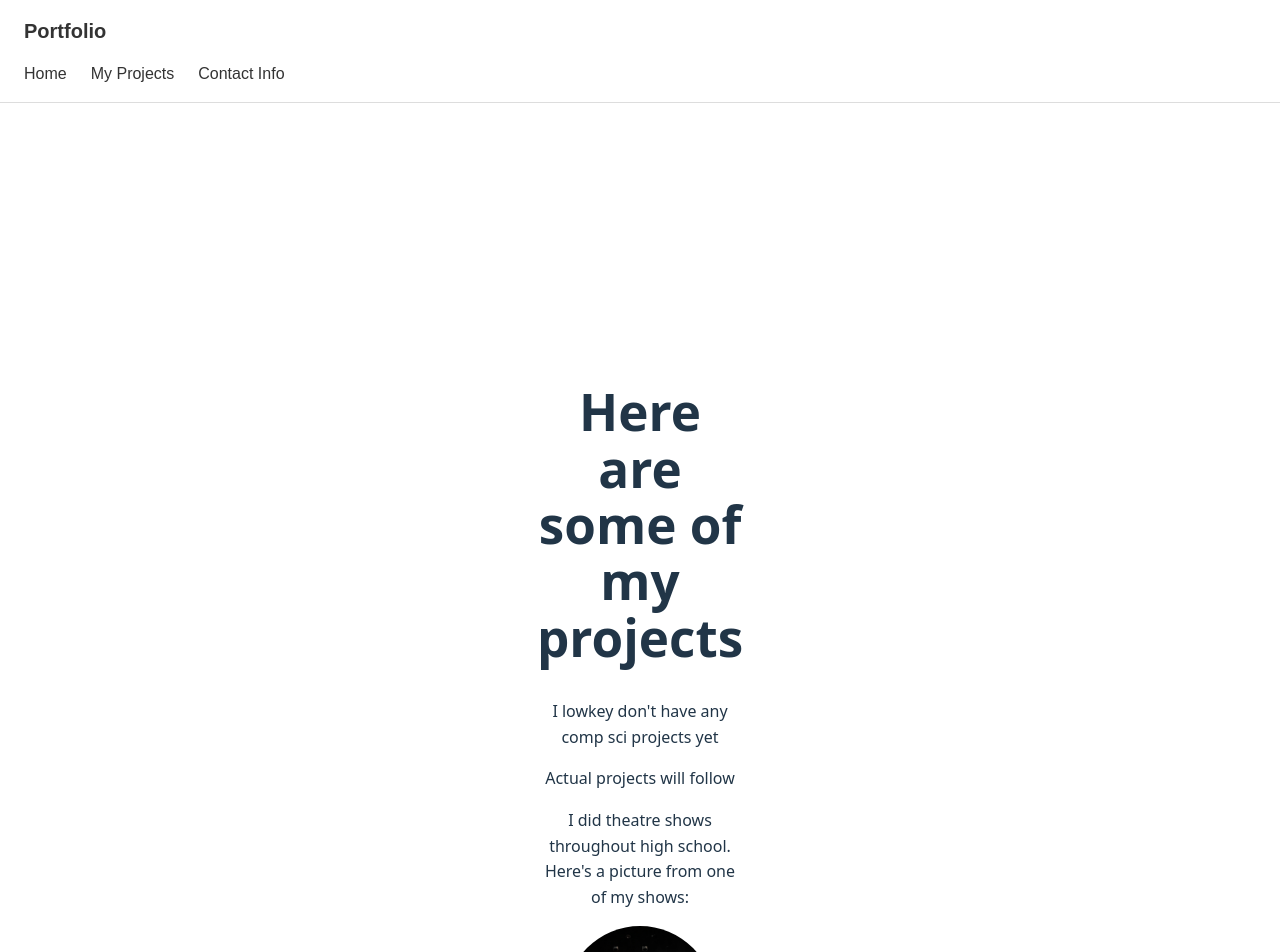
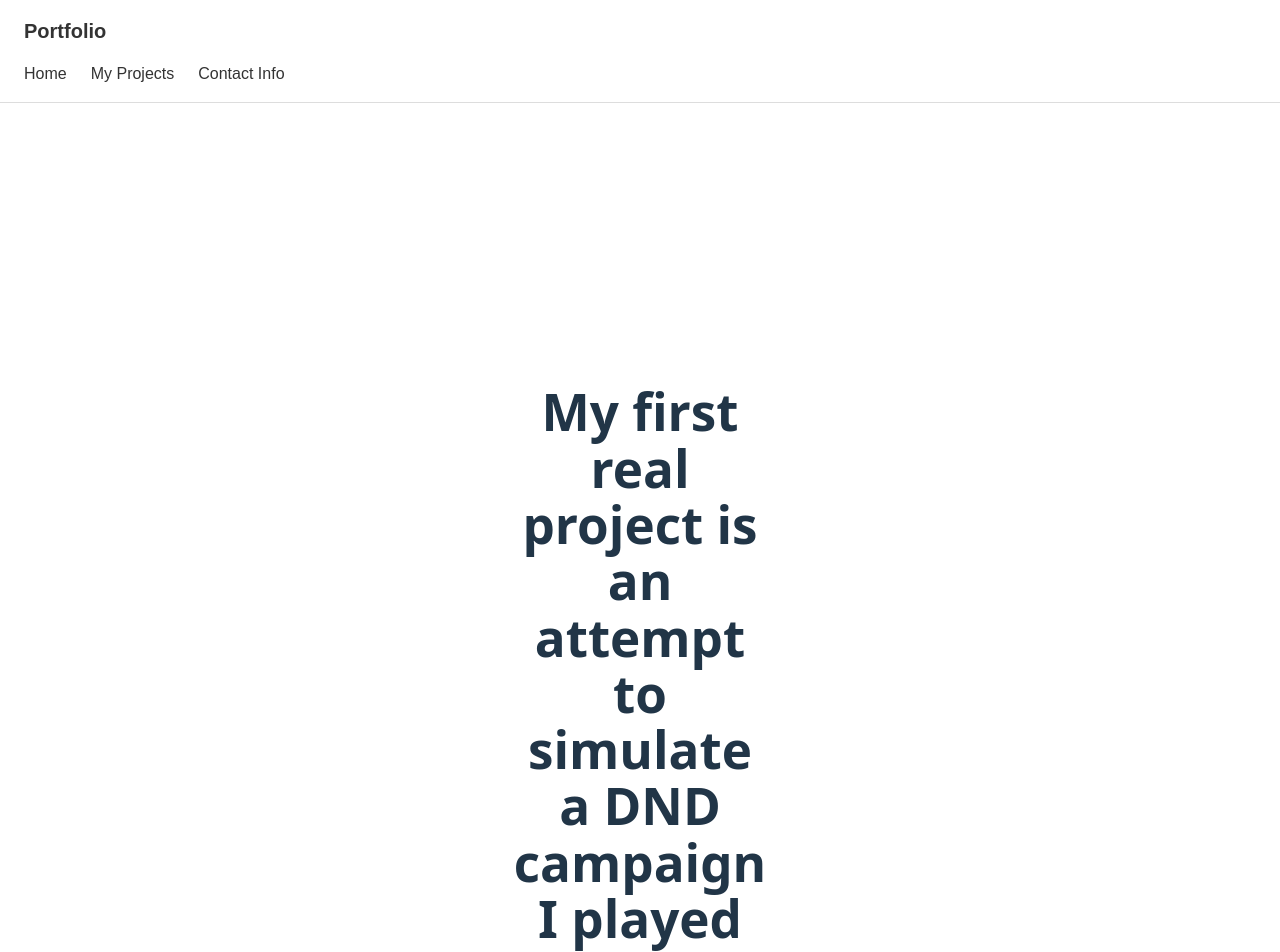
Before and after one commit to PowerGuy67890/Project-Website, a React (Vite) app: page /projects in a window 1280 px wide. Shown: the top 952 px of the page. Built offline with nearby package versions, Linux system fonts and the light colour scheme.

Commit message:
Revise project details and change image source
Updated project description and replaced image.

```diff
--- a/src/pages/Projects.jsx
+++ b/src/pages/Projects.jsx
@@ -1,13 +1,13 @@
 import "./Projects.css";
-import IMG_7758 from "../assets/IMG_7758.jpg"
+import IMG_7758 from "../assets/DND.png"
 export default function Projects(){
     return (
         <div className ="general"/*style={{padding: "2rem"}}*/>
             <div className= "text">
-                <h1>Here are some of my projects</h1>
-                <p>I lowkey don't have any comp sci projects yet</p>
-                <p>Actual projects will follow</p>
-                <p>I did theatre shows throughout high school. Here's a picture from one of my shows:</p>
+                <h1>My first real project is an attempt to simulate a DND campaign I played with my friends.</h1>
+                <p>I made an stylized user interface and used calls to an AI model locally to process information</p>
+                <p>It works great, albiet a little slow due to the amount of data it processes.</p>
+                <p>Here is a screenshot of the user interface:</p>
                 <img src={IMG_7758} alt="IMG_7758" className= "image"></img>
             </div>
         </div>
```
